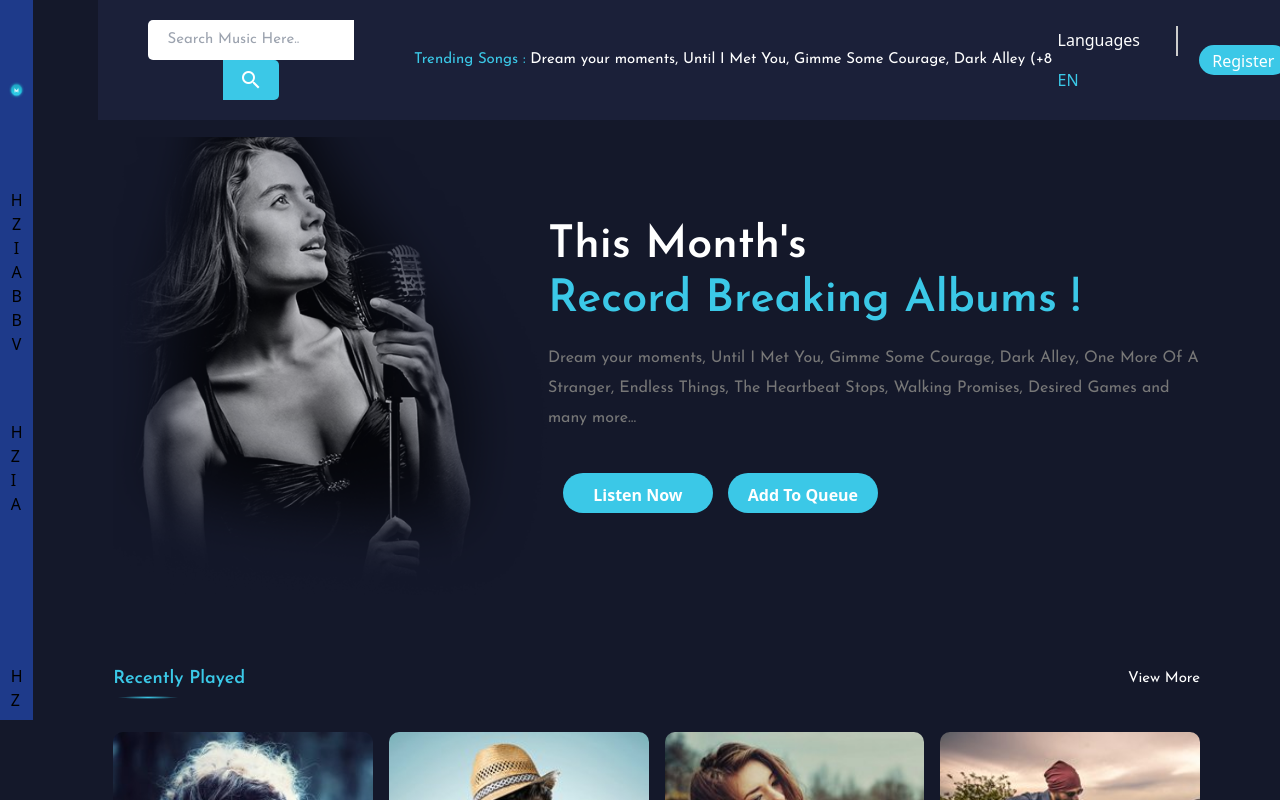
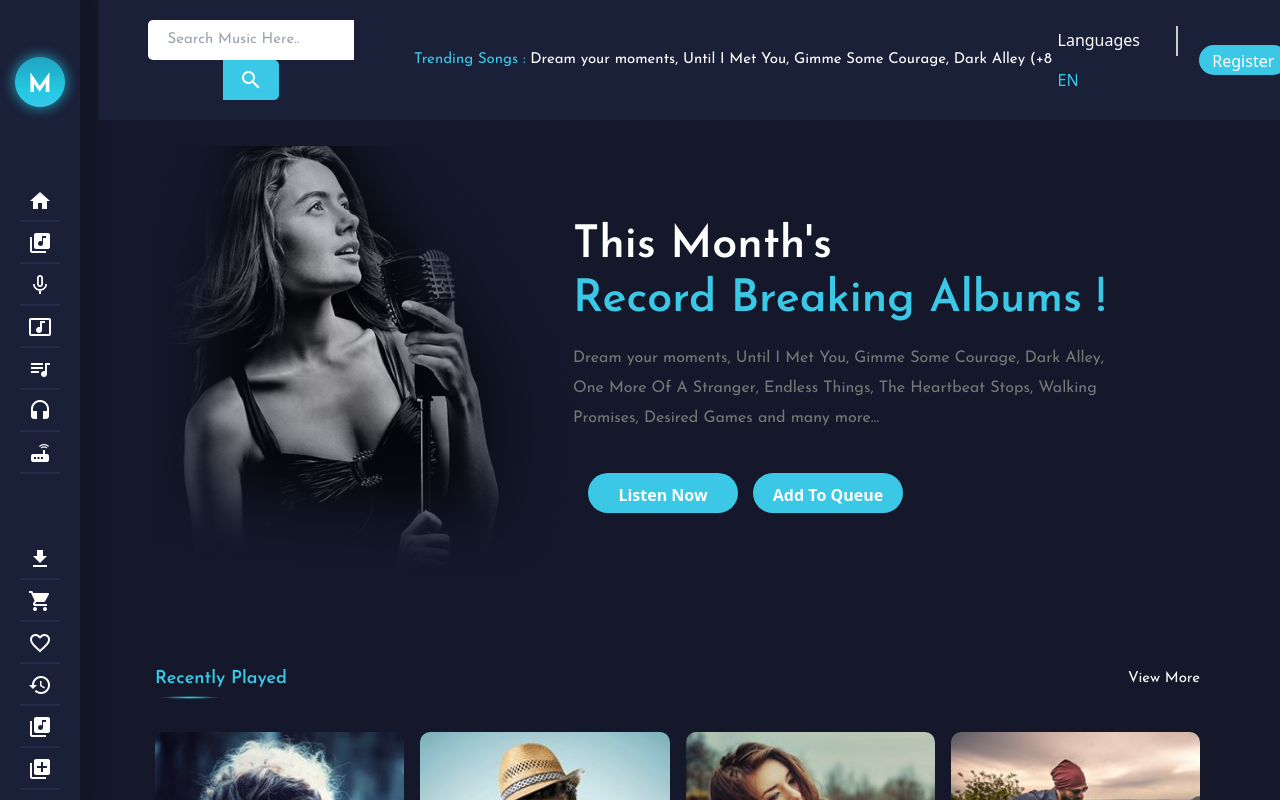
Before and after one commit to soumyadip001/Miraculous, a Next.js app: page / in a window 1280 px wide. Shown: the top 800 px of the page. Built offline with nearby package versions, Linux system fonts and the light colour scheme.

Commit message:
added navbar section

```diff
--- a/components/banner/LargeBanner.jsx
+++ b/components/banner/LargeBanner.jsx
@@ -15,7 +15,7 @@ export default function LargeBanner() {
       </div>
       <div className='flex flex-col items-start justify-center flex-1 text-white'>
         <h1 className='display-1'>This Month's <span>Record Breaking Albums !</span></h1>
-        <p className='mt-4 mb-10 text-grey-1 display-para'>
+        <p className='mt-4 mb-10 mr-20 text-grey-1 display-para'>
           Dream your moments, Until I Met You, Gimme Some Courage, Dark Alley, One More Of A Stranger, Endless Things, The Heartbeat Stops, Walking Promises, Desired Games and many more...
         </p>
         <p className='flex w-full'>
--- /dev/null
+++ b/components/music/MusicIcon.jsx
@@ -0,0 +1,11 @@
+import styles from '../../styles/nav.module.scss'
+
+export default function MusicIcon({ icon }) {
+  return (
+    <li className={`${styles.sidebar__menu} list-none`} key={icon}>
+      <a href='#' className={`${styles.sidebar__menu__link}`}>
+        <i className={`${styles.sidebar__icon} material-icons`}>{icon}</i>
+      </a>
+    </li>
+  )
+}
--- a/layout/default.js
+++ b/layout/default.js
@@ -13,7 +13,7 @@ export default function Layout({ children }) {
       </Head>
       <main className='w-full h-full flex bg-dark'>
         <Nav />
-        <div className='content__wrapper flex flex-col'>
+        <div className='content__wrapper flex flex-col sidebar-width-md'>
           <Header />
           { children }
           <Footer />
--- a/layout/nav.js
+++ b/layout/nav.js
@@ -1,30 +1,38 @@
 import Image from 'next/image'
+import MusicIcon from '../components/music/MusicIcon'
+import styles from '../styles/nav.module.scss'
+
+const sideMenuIcons = ['home', 'library_music', 'mic_none', 'music_video', 'queue_music', 'headset', 'router']
+const sideMenuDownloadIcon = ['file_download', 'shopping_cart', 'favorite_border', 'history']
+const sideMenuLibraryIcon = ['library_music', 'library_add']
 
 export default function nav() {
   return (
-    <nav className='sidemenu__wrapper flex flex-col items-center p-2 h-full min-height-90 bg-blue-900'>
-      <div className='sidemenu__wrapper__inner min-height-164 flex justify-center items-center'>
+    <nav className={`${styles.sidemenu__wrapper} flex flex-col items-center`}>
+      <div className={`min-height-164 flex justify-center items-center w-full`}>
         <Image src={'/logo.png'} alt='Logo' height={78} width={78} />
       </div>
-      <div className='sidemenu__nav mt-4 flex flex-col flex-grow h-full'>
+      <div className='sidemenu__nav mt-4 flex flex-col flex-grow h-full w-full'>
         <ul className='sidemenu__nav--main flex flex-col list-none items-center mb-16'>
-            <li>H</li>
-            <li>Z</li>
-            <li>I</li>
-            <li>A</li>
-            <li>B</li>
-            <li>B</li>
-            <li>V</li>
+          {
+            sideMenuIcons.map(icon => (
+              <MusicIcon icon={icon} key={icon} />
+            ))
+          }
         </ul>
         <ul className='sidemenu__nav--downloads flex flex-col flex-grow'>
-            <li>H</li>
-            <li>Z</li>
-            <li>I</li>
-            <li>A</li>
+          {
+            sideMenuDownloadIcon.map(icon => (
+              <MusicIcon icon={icon} key={icon} />
+            ))
+          }
         </ul>
-        <ul className='sidemenu__nav--playlist flex flex-col'>
-            <li>H</li>
-            <li>Z</li>
+        <ul className='sidemenu__nav--playlist flex flex-col mb-12'>
+          {
+            sideMenuLibraryIcon.map(icon => (
+              <MusicIcon icon={icon} key={icon} />
+            ))
+          }
         </ul>
       </div>
     </nav>
--- a/styles/_base.scss
+++ b/styles/_base.scss
@@ -2,6 +2,7 @@
 .min-height-164 { min-height: 164px; }
 .min-height-540 { min-height: 540px; }
 .min-width-section { min-width: calc(100vw - var(--sidebar-width-sm)); }
+.sidebar-width-md { margin-left: calc(var(--sidebar-width-md) - 5px); }
 .basis-30-p { flex-basis: 30%; }
 
 .line-height-lg { line-height: var(--line-height-lg); }
--- a/styles/_variables.scss
+++ b/styles/_variables.scss
@@ -3,12 +3,14 @@
   --color-blue-dark-1: #1b2039;
   --color-blue-dark-2: #14182a;
   --color-bg-primary: #3bc8e7;
+  --color-bg-primary-2: #2cc8e5;
   --color-text-grey-1: #777777;
   --color-text-grey-2: #dedede;
   --color-divider-blue: #252b4d;
 
   // fixed sizes
   --sidebar-width-sm: 6.125rem;
+  --sidebar-width-md: 80px;
   --sidebar-width-xl: 10rem;
 
   // font
--- /dev/null
+++ b/styles/nav.module.scss
@@ -0,0 +1,68 @@
+.sidemenu__wrapper {
+  position: fixed;
+  top: 0;
+  bottom: 10%;
+  box-shadow: 0px 0px 24px 6px rgb(4 4 4 / 20%);
+  width: var(--sidebar-width-md);
+  background-color: var(--color-blue-dark-1);
+  height: 100%;
+  z-index: 1;
+  font-family: var(--default-font);
+}
+
+.sidebar__menu {
+  width: 100%;
+  display: flex;
+  align-items: center;
+  justify-content: center;
+}
+
+.sidebar__menu__link {
+  text-transform: capitalize;
+  width: 100%;
+  display: flex;
+  align-items: center;
+  justify-content: center;
+
+  padding: 9px 0px;
+  text-align: center;
+  font-size: 14px;
+  background-color: transparent;
+  background-position: 0px 0px;
+  color: #ffffff;
+
+  position: relative;
+  transition: all 0.3s;
+
+  &:hover {
+    background-color: var(--color-bg-primary-2);
+    transform: scale(1.1);
+
+    &::after {
+      background-color: transparent;
+      height: 0;
+    }
+  }
+
+  &::after {
+    position: absolute;
+    height: 2px;
+    background-color: var(--color-divider-blue);
+    bottom: 0px;
+    left: 20px;
+    right: 20px;
+    content: "";
+    transition: all 0.3s ease-in-out;
+    -webkit-transition: all 0.3s ease-in-out;
+    -moz-transition: all 0.3s ease-in-out;
+    -ms-transition: all 0.3s ease-in-out;
+  }
+}
+
+.sidebar__menu__link__active {
+  background-color: var(--color-bg-primary-2);
+}
+
+.sidebar__icon {
+  font-size: 28px;
+}
```
